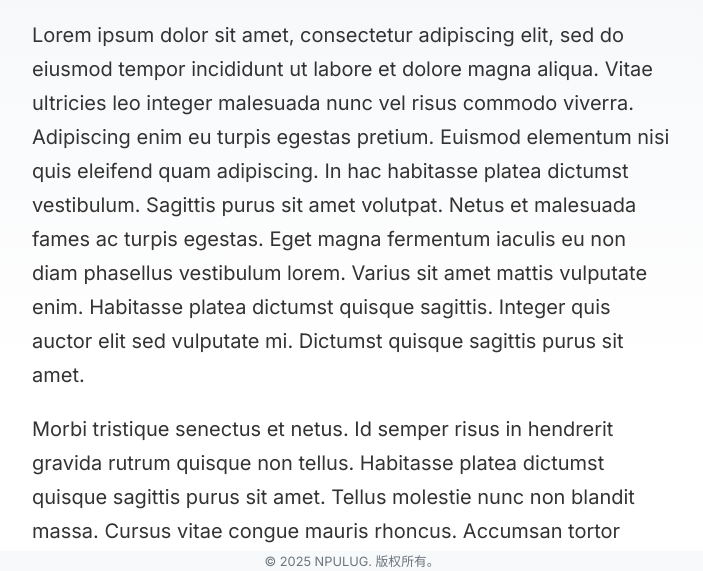
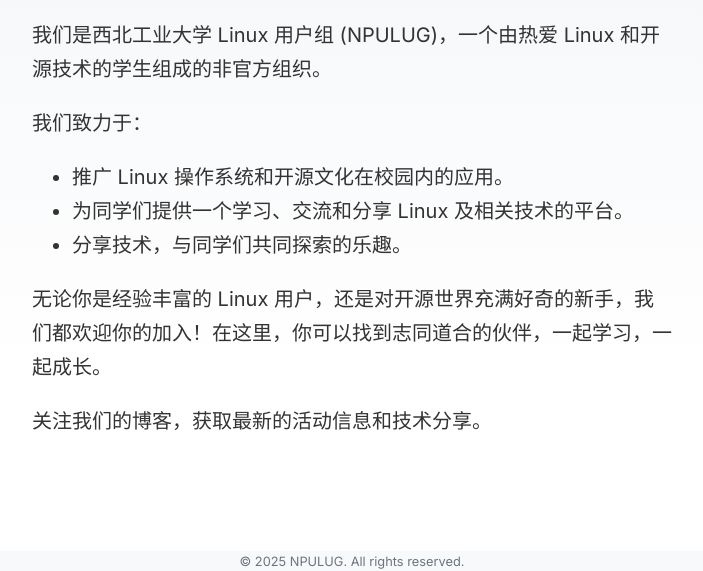
Before and after one commit to Trichiurus-lepturus/npu-lug-blog, an Astro site: page /about in a window 1280 px wide. Shown: the part 227-798 px from the top of the page, without its empty margins (288-991 px from the left). Built offline with nearby package versions, Linux system fonts and the light colour scheme; Astro itself is replaced by a stand-in of ours; a web font is replaced by a local one.

Commit message:
Update footer copyright text to English and enhance about page content with organization details and mission statement.

```diff
--- a/src/components/Footer.astro
+++ b/src/components/Footer.astro
@@ -9,7 +9,7 @@
 <footer>
   <div class="footer-content">
     <span class="copyright"
-      >&copy; {today.getFullYear()} {orgName}. 版权所有。</span
+      >&copy; {today.getFullYear()} {orgName}. All rights reserved.</span
     >
     {/* GitHub link removed */}
   </div>
--- a/src/pages/about.astro
+++ b/src/pages/about.astro
@@ -7,65 +7,23 @@
   description="关于 NPULUG (西北工业大学 Linux 用户组) 的信息。"
 >
   <h1>关于我们</h1>
+
   <p>
-    Lorem ipsum dolor sit amet, consectetur adipiscing elit, sed do eiusmod
-    tempor incididunt ut labore et dolore magna aliqua. Vitae ultricies leo
-    integer malesuada nunc vel risus commodo viverra. Adipiscing enim eu turpis
-    egestas pretium. Euismod elementum nisi quis eleifend quam adipiscing. In
-    hac habitasse platea dictumst vestibulum. Sagittis purus sit amet volutpat.
-    Netus et malesuada fames ac turpis egestas. Eget magna fermentum iaculis eu
-    non diam phasellus vestibulum lorem. Varius sit amet mattis vulputate enim.
-    Habitasse platea dictumst quisque sagittis. Integer quis auctor elit sed
-    vulputate mi. Dictumst quisque sagittis purus sit amet.
+    我们是西北工业大学 Linux 用户组 (NPULUG)，一个由热爱 Linux
+    和开源技术的学生组成的非官方组织。
   </p>
 
+  <p>我们致力于：</p>
+  <ul>
+    <li>推广 Linux 操作系统和开源文化在校园内的应用。</li>
+    <li>为同学们提供一个学习、交流和分享 Linux 及相关技术的平台。</li>
+    <li>分享技术，与同学们共同探索的乐趣。</li>
+  </ul>
+
   <p>
-    Morbi tristique senectus et netus. Id semper risus in hendrerit gravida
-    rutrum quisque non tellus. Habitasse platea dictumst quisque sagittis purus
-    sit amet. Tellus molestie nunc non blandit massa. Cursus vitae congue mauris
-    rhoncus. Accumsan tortor posuere ac ut. Fringilla urna porttitor rhoncus
-    dolor. Elit ullamcorper dignissim cras tincidunt lobortis. In cursus turpis
-    massa tincidunt dui ut ornare lectus. Integer feugiat scelerisque varius
-    morbi enim nunc. Bibendum neque egestas congue quisque egestas diam. Cras
-    ornare arcu dui vivamus arcu felis bibendum. Dignissim suspendisse in est
-    ante in nibh mauris. Sed tempus urna et pharetra pharetra massa massa
-    ultricies mi.
+    无论你是经验丰富的 Linux
+    用户，还是对开源世界充满好奇的新手，我们都欢迎你的加入！在这里，你可以找到志同道合的伙伴，一起学习，一起成长。
   </p>
 
-  <p>
-    Mollis nunc sed id semper risus in. Convallis a cras semper auctor neque.
-    Diam sit amet nisl suscipit. Lacus viverra vitae congue eu consequat ac
-    felis donec. Egestas integer eget aliquet nibh praesent tristique magna sit
-    amet. Eget magna fermentum iaculis eu non diam. In vitae turpis massa sed
-    elementum. Tristique et egestas quis ipsum suspendisse ultrices. Eget lorem
-    dolor sed viverra ipsum. Vel turpis nunc eget lorem dolor sed viverra.
-    Posuere ac ut consequat semper viverra nam. Laoreet suspendisse interdum
-    consectetur libero id faucibus. Diam phasellus vestibulum lorem sed risus
-    ultricies tristique. Rhoncus dolor purus non enim praesent elementum
-    facilisis. Ultrices tincidunt arcu non sodales neque. Tempus egestas sed sed
-    risus pretium quam vulputate. Viverra suspendisse potenti nullam ac tortor
-    vitae purus faucibus ornare. Fringilla urna porttitor rhoncus dolor purus
-    non. Amet dictum sit amet justo donec enim.
-  </p>
-
-  <p>
-    Mattis ullamcorper velit sed ullamcorper morbi tincidunt. Tortor posuere ac
-    ut consequat semper viverra. Tellus mauris a diam maecenas sed enim ut sem
-    viverra. Venenatis urna cursus eget nunc scelerisque viverra mauris in. Arcu
-    ac tortor dignissim convallis aenean et tortor at. Curabitur gravida arcu ac
-    tortor dignissim convallis aenean et tortor. Egestas tellus rutrum tellus
-    pellentesque eu. Fusce ut placerat orci nulla pellentesque dignissim enim
-    sit amet. Ut enim blandit volutpat maecenas volutpat blandit aliquam etiam.
-    Id donec ultrices tincidunt arcu. Id cursus metus aliquam eleifend mi.
-  </p>
-
-  <p>
-    Tempus quam pellentesque nec nam aliquam sem. Risus at ultrices mi tempus
-    imperdiet. Id porta nibh venenatis cras sed felis eget velit. Ipsum a arcu
-    cursus vitae. Facilisis magna etiam tempor orci eu lobortis elementum.
-    Tincidunt dui ut ornare lectus sit. Quisque non tellus orci ac. Blandit
-    libero volutpat sed cras. Nec tincidunt praesent semper feugiat nibh sed
-    pulvinar proin gravida. Egestas integer eget aliquet nibh praesent tristique
-    magna.
-  </p>
+  <p>关注我们的博客，获取最新的活动信息和技术分享。</p>
 </NavLayout>
```
